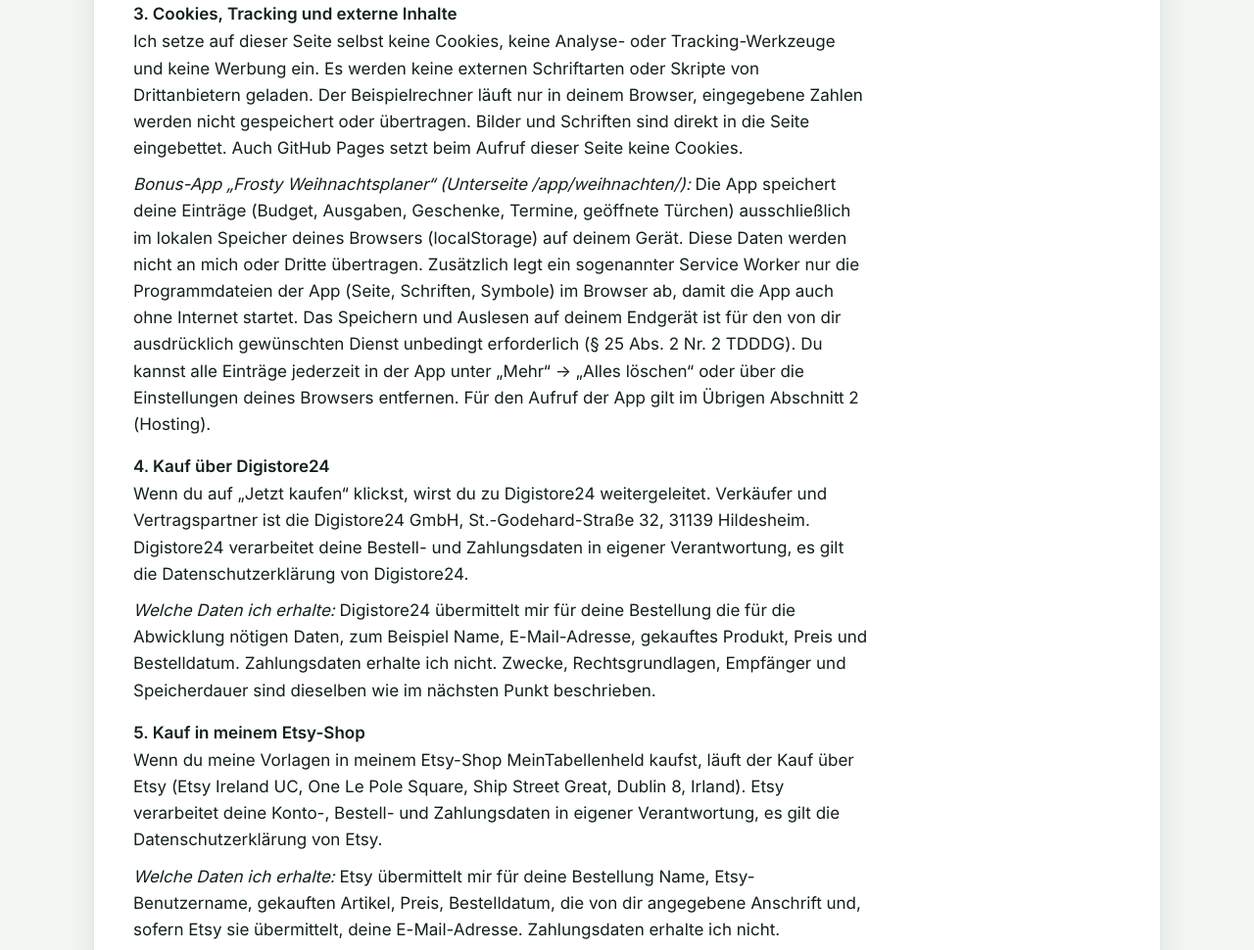
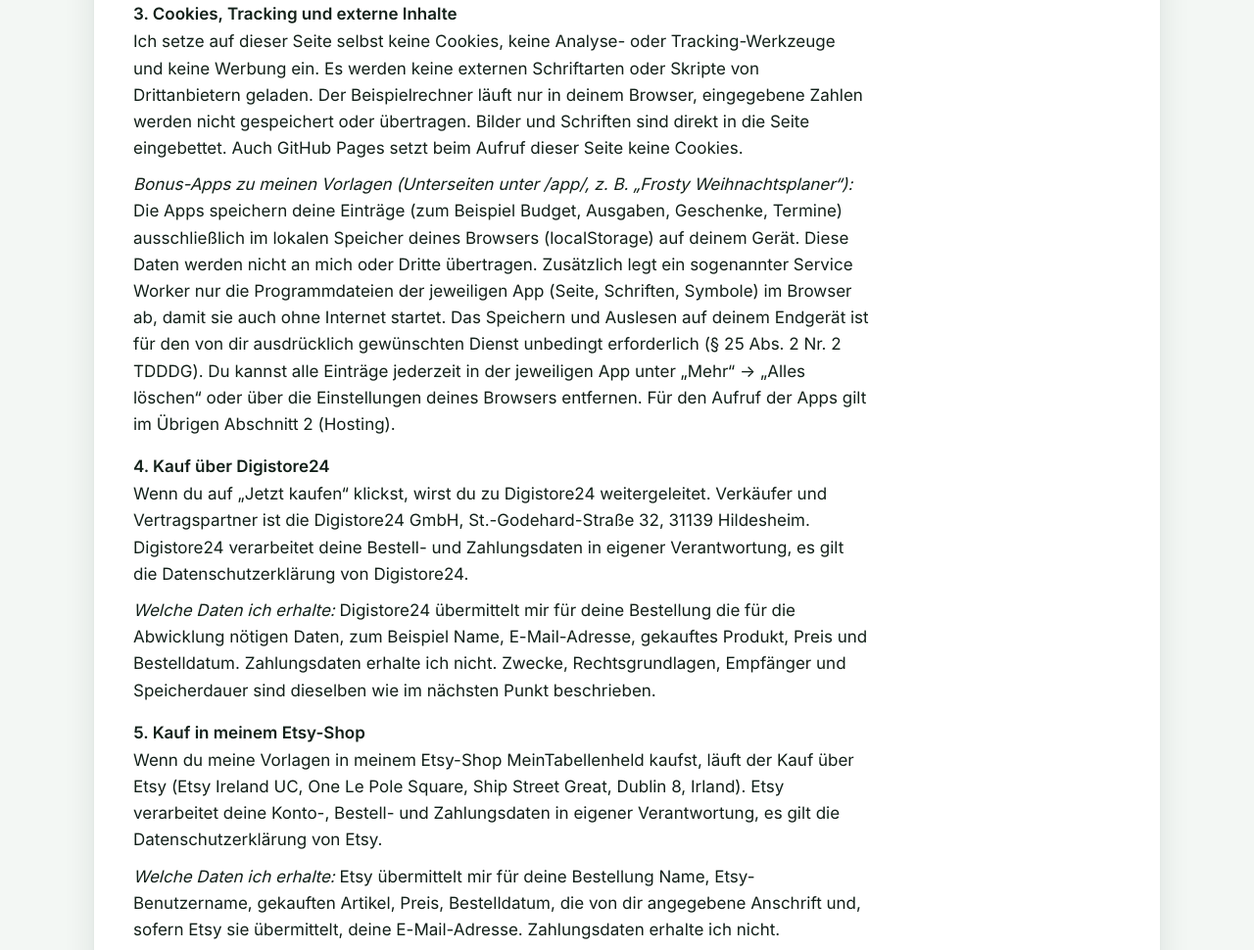
Before and after one commit to meintabellenheld/tabellenheld-pins, a plain HTML site: page docs/index.html in a window 1280 px wide. Shown: the part 8402-9372 px from the top of the page at 98% size. Drawn offline with Linux system fonts and the light colour scheme.

Commit message:
Datenschutz: Absatz für alle Bonus-Apps unter /app/ verallgemeinert
Co-Authored-By: Claude Opus 5.5 <noreply@anthropic.com>
Claude-Session: https://claude.ai/code/session_01Giu3Q7eJvKmG6K21TfmodX

```diff
--- a/docs/index.html
+++ b/docs/index.html
@@ -406,7 +406,7 @@ html:not(.anim) .steps li{display:flex!important}
   <p>Diese Seite wird über GitHub Pages bereitgestellt, einen Dienst der GitHub, Inc., 88 Colin P. Kelly Jr. Street, San Francisco, CA 94107, USA. Beim Aufruf verarbeitet GitHub technisch notwendige Daten wie IP-Adresse, Datum und Uhrzeit, aufgerufene Seite, Browser und Betriebssystem, um die Seite auszuliefern und die Sicherheit zu gewährleisten. Rechtsgrundlage ist Art. 6 Abs. 1 lit. f DSGVO; mein berechtigtes Interesse liegt in einer sicheren und funktionsfähigen Darstellung der Website. Dabei können Daten in die USA übermittelt werden. Die Übermittlung stützt sich auf den Angemessenheitsbeschluss der EU-Kommission zum EU-U.S. Data Privacy Framework (Art. 45 DSGVO), soweit der Anbieter dort zertifiziert ist, ansonsten auf Standardvertragsklauseln der EU-Kommission (Art. 46 Abs. 2 lit. c DSGVO). Weitere Informationen findest du in der Datenschutzerklärung von GitHub unter docs.github.com/de/site-policy/privacy-policies/github-general-privacy-statement.</p>
   <h3>3. Cookies, Tracking und externe Inhalte</h3>
   <p>Ich setze auf dieser Seite selbst keine Cookies, keine Analyse- oder Tracking-Werkzeuge und keine Werbung ein. Es werden keine externen Schriftarten oder Skripte von Drittanbietern geladen. Der Beispielrechner läuft nur in deinem Browser, eingegebene Zahlen werden nicht gespeichert oder übertragen. Bilder und Schriften sind direkt in die Seite eingebettet. Auch GitHub Pages setzt beim Aufruf dieser Seite keine Cookies.</p>
-  <p><em>Bonus-App „Frosty Weihnachtsplaner“ (Unterseite /app/weihnachten/):</em> Die App speichert deine Einträge (Budget, Ausgaben, Geschenke, Termine, geöffnete Türchen) ausschließlich im lokalen Speicher deines Browsers (localStorage) auf deinem Gerät. Diese Daten werden nicht an mich oder Dritte übertragen. Zusätzlich legt ein sogenannter Service Worker nur die Programmdateien der App (Seite, Schriften, Symbole) im Browser ab, damit die App auch ohne Internet startet. Das Speichern und Auslesen auf deinem Endgerät ist für den von dir ausdrücklich gewünschten Dienst unbedingt erforderlich (§ 25 Abs. 2 Nr. 2 TDDDG). Du kannst alle Einträge jederzeit in der App unter „Mehr“ → „Alles löschen“ oder über die Einstellungen deines Browsers entfernen. Für den Aufruf der App gilt im Übrigen Abschnitt 2 (Hosting).</p>
+  <p><em>Bonus-Apps zu meinen Vorlagen (Unterseiten unter /app/, z. B. „Frosty Weihnachtsplaner“):</em> Die Apps speichern deine Einträge (zum Beispiel Budget, Ausgaben, Geschenke, Termine) ausschließlich im lokalen Speicher deines Browsers (localStorage) auf deinem Gerät. Diese Daten werden nicht an mich oder Dritte übertragen. Zusätzlich legt ein sogenannter Service Worker nur die Programmdateien der jeweiligen App (Seite, Schriften, Symbole) im Browser ab, damit sie auch ohne Internet startet. Das Speichern und Auslesen auf deinem Endgerät ist für den von dir ausdrücklich gewünschten Dienst unbedingt erforderlich (§ 25 Abs. 2 Nr. 2 TDDDG). Du kannst alle Einträge jederzeit in der jeweiligen App unter „Mehr“ → „Alles löschen“ oder über die Einstellungen deines Browsers entfernen. Für den Aufruf der Apps gilt im Übrigen Abschnitt 2 (Hosting).</p>
   <h3>4. Kauf über Digistore24</h3>
   <p>Wenn du auf „Jetzt kaufen“ klickst, wirst du zu Digistore24 weitergeleitet. Verkäufer und Vertragspartner ist die Digistore24 GmbH, St.-Godehard-Straße 32, 31139 Hildesheim. Digistore24 verarbeitet deine Bestell- und Zahlungsdaten in eigener Verantwortung, es gilt die Datenschutzerklärung von Digistore24.</p>
   <p><em>Welche Daten ich erhalte:</em> Digistore24 übermittelt mir für deine Bestellung die für die Abwicklung nötigen Daten, zum Beispiel Name, E-Mail-Adresse, gekauftes Produkt, Preis und Bestelldatum. Zahlungsdaten erhalte ich nicht. Zwecke, Rechtsgrundlagen, Empfänger und Speicherdauer sind dieselben wie im nächsten Punkt beschrieben.</p>
```
